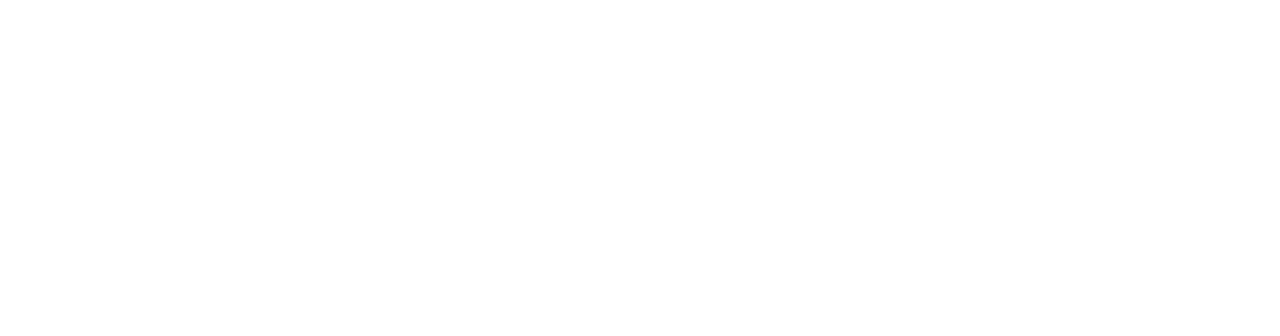
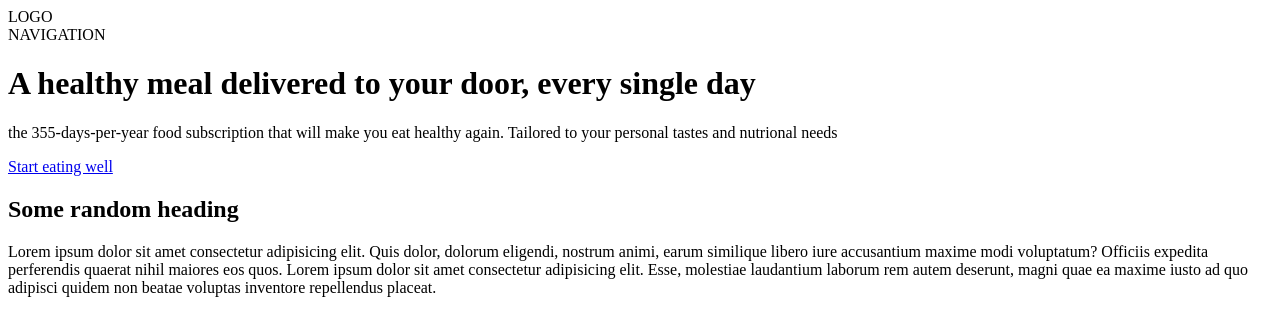
Before and after one commit to tod619/04_Component_HeroSection, a plain HTML site: page index.html in a window 1280 px wide. Drawn offline with Linux system fonts and the light colour scheme.

Commit message:
Create HTML markup for project in index.html file

```diff
--- a/index.html
+++ b/index.html
@@ -8,6 +8,26 @@
     <title>Hero Section</title>
 </head>
 <body>
+    <header>
+        <nav>
+            <div>LOGO</div>
+            <div>NAVIGATION</div>
+        </nav>
 
+        <div>
+            <h1>A healthy meal delivered to your door, every single day</h1>
+            <p>the 355-days-per-year food subscription that will make you eat healthy again. Tailored to your personal tastes and nutrional needs</p>
+            <a href="#" class="btn">Start eating well</a>
+        </div>
+    </header>
+
+    <section>
+        <div>
+            <h2>Some random heading</h2>
+            <p>Lorem ipsum dolor sit amet consectetur adipisicing elit. Quis dolor, dolorum eligendi, nostrum animi, earum similique libero iure accusantium maxime modi voluptatum? Officiis expedita perferendis quaerat nihil maiores eos quos.
+            Lorem ipsum dolor sit amet consectetur adipisicing elit. Esse, molestiae laudantium laborum rem autem deserunt, magni quae ea maxime iusto ad quo adipisci quidem non beatae voluptas inventore repellendus placeat.
+            </p>
+        </div>
+    </section>
 </body>
 </html>
```
